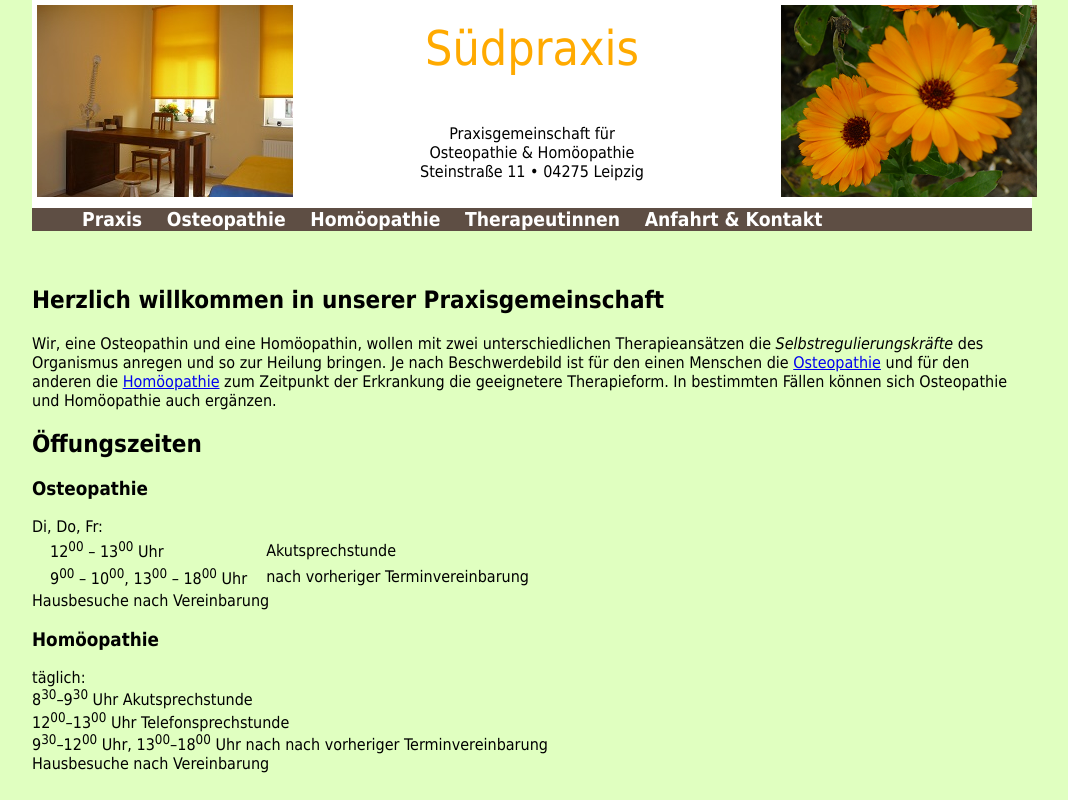
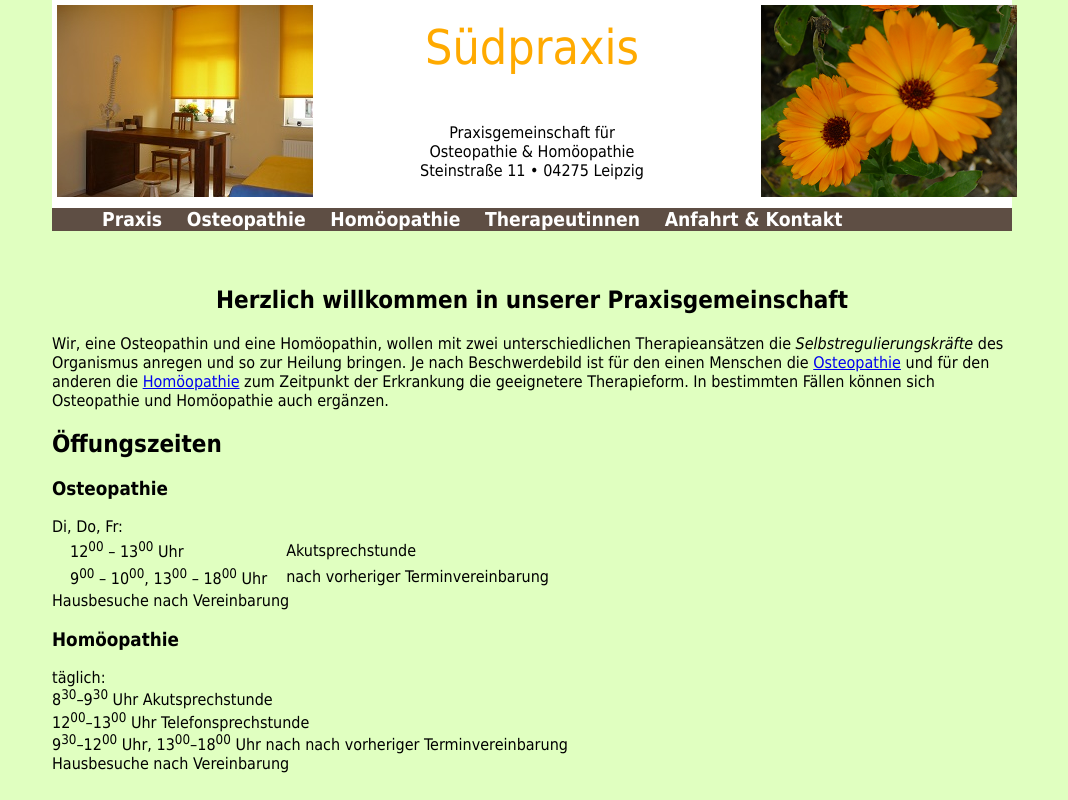
Before and after one commit to KonradHoeffner/suedpraxis.de, a PHP site: page / in a window 1280 px wide. Shown: the whole page, without its empty margins (108-1176 px from the left). Run offline with PHP 8.4, Linux system fonts and the light colour scheme.

Commit message:
more styles in new stylesheet

```diff
--- a/include/suedpraxis.css
+++ b/include/suedpraxis.css
@@ -1,12 +1,17 @@
+@charset "UTF-8";
+
+html { overflow-y:scroll; }
+
 body
 {
  background-color:#E0FFC0;
 }
 
+
 body
 {
  font-family:Tahoma, Geneva, sans-serif;
- max-width:1000px;
+ max-width:960px;
  clear:both;
  margin: 0 auto;
 }
@@ -58,6 +63,11 @@ table td, table th
  padding-left: 1em;
 }
 
+h1
+{
+ text-align:center;
+}
+
 h1,h2,h3,h4
 {
  font-family:Tahoma, Geneva, sans-serif;
@@ -98,3 +108,17 @@ h1,h2,h3,h4
  width:300px;
  padding-left:1%;
 }
+
+.bild1
+{
+ width:450px;
+ float:left;
+ padding-right:30px;
+}
+
+.bild2
+{
+ width:450px;
+ float:left;
+ padding-left:30px;
+}
```
